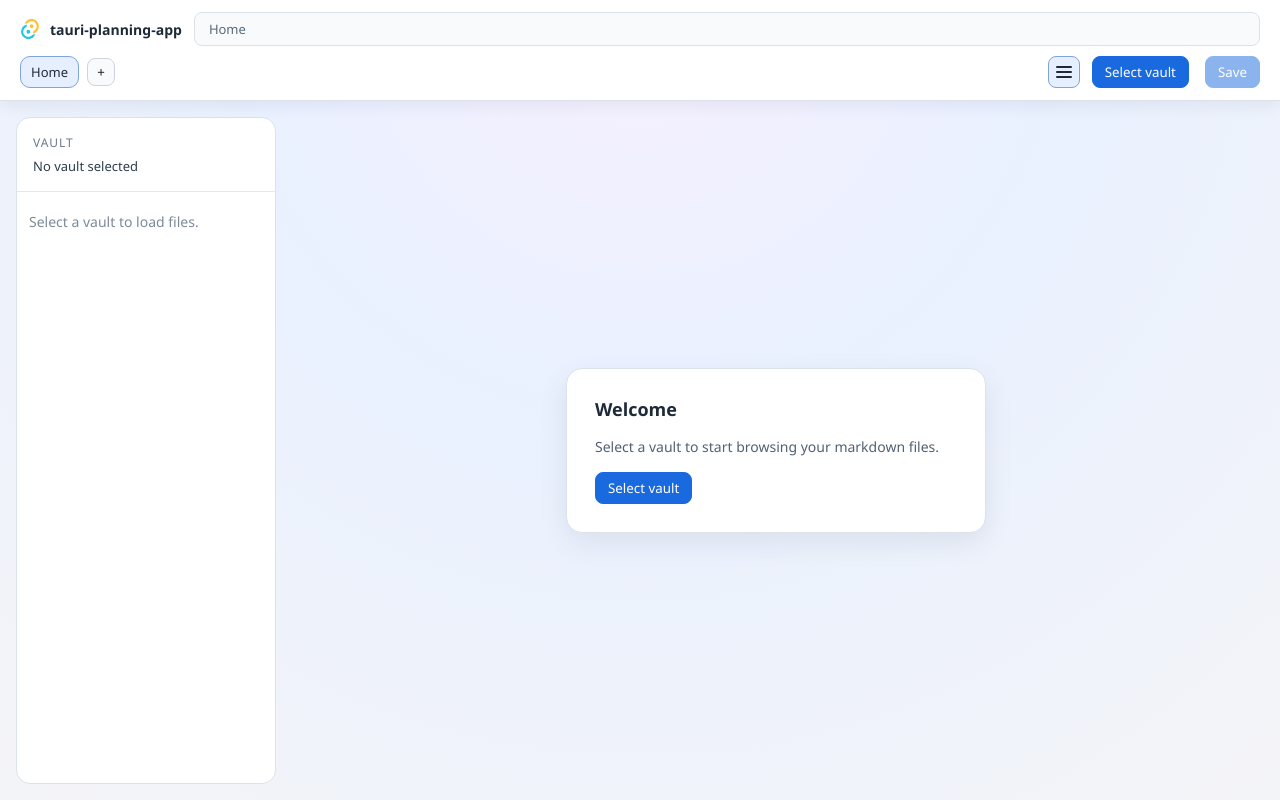
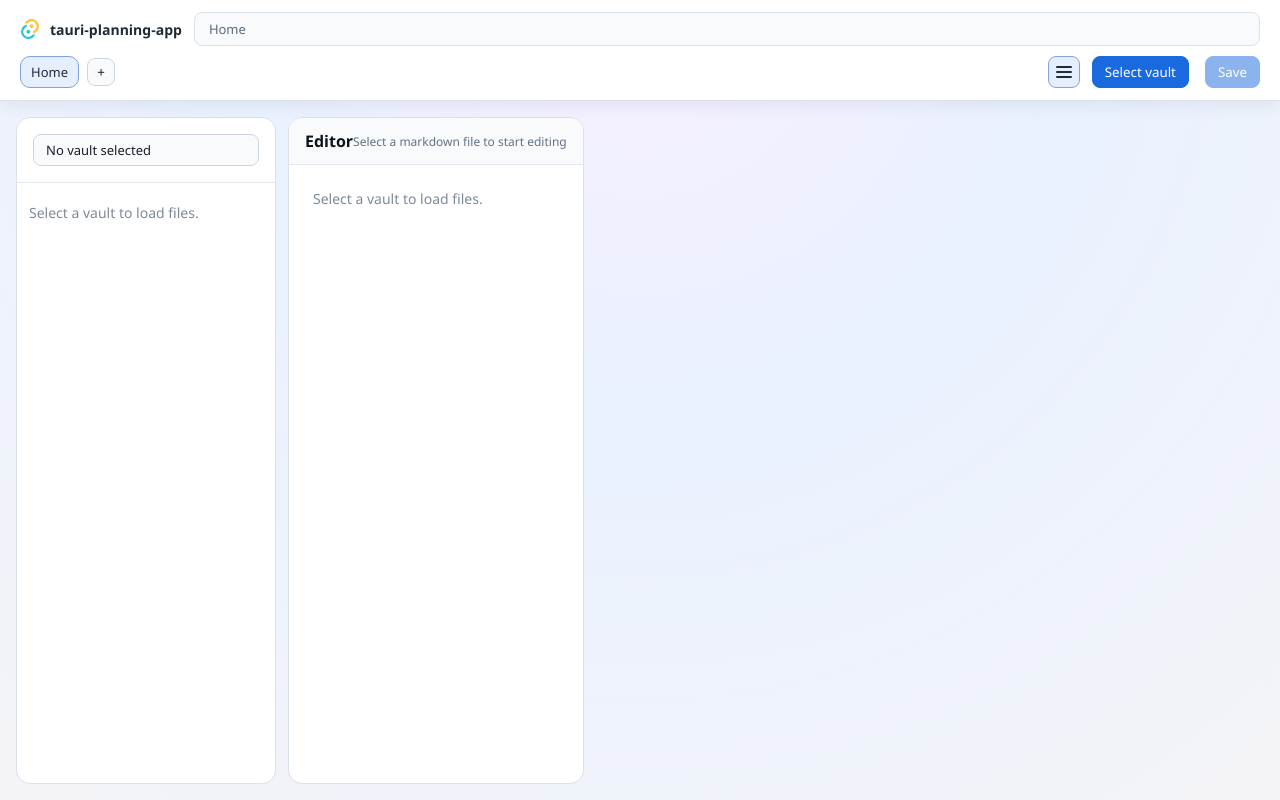
Before and after one commit to pnn12138/tauri-planning-app, a React (Vite) app: page / in a window 1280 px wide. Built offline with nearby package versions, Linux system fonts and the light colour scheme.

Commit message:
移除欢迎页面并整合Vault选择功能到侧边栏顶部（双击选择）

```diff
--- a/src/App.css
+++ b/src/App.css
@@ -346,6 +346,30 @@ button.ghost.is-danger {
   color: #2c3e50;
 }
 
+.vault-name-button {
+  width: 100%;
+  border: 1px solid #ccd5df;
+  background: #f8fafc;
+  color: #17202a;
+  padding: 6px 12px;
+  border-radius: 8px;
+  cursor: pointer;
+  transition: border-color 0.2s ease, box-shadow 0.2s ease;
+  font-size: 13px;
+  text-align: left;
+}
+
+.vault-name-button:hover {
+  border-color: #7e97b1;
+  box-shadow: 0 3px 8px rgba(15, 23, 42, 0.08);
+}
+
+.vault-name-button:disabled {
+  opacity: 0.5;
+  cursor: not-allowed;
+  box-shadow: none;
+}
+
 .tree {
   flex: 1;
   padding: 8px 0;
--- a/src/App.tsx
+++ b/src/App.tsx
@@ -19,7 +19,7 @@ import ReactMarkdown from "react-markdown";
 import remarkGfm from "remark-gfm";
 import rehypeHighlight from "rehype-highlight";
 import "highlight.js/styles/github.css";
-import Home from "./Home";
+
 import "./App.css";
 
 type ApiError = { code: string; message: string; details?: unknown };
@@ -2211,8 +2211,15 @@ function App() {
         {sidebarOpen && (
           <aside className="sidebar">
             <div className="vault-meta">
-              <div className="label">Vault</div>
-              <div className="path">{vaultDisplayName}</div>
+              <button
+                type="button"
+                className="vault-name-button"
+                onDoubleClick={handleSelectVault}
+                disabled={isSaving || isRenaming || isDeleting || isCreating}
+                data-tauri-drag-region="false"
+              >
+                {vaultDisplayName}
+              </button>
             </div>
             <div
               className="tree"
@@ -2241,7 +2248,15 @@ function App() {
 
         <main className="content-pane">
           {activeTab?.type === "home" && (
-            <Home hasVault={Boolean(vaultRoot)} onSelectVault={handleSelectVault} />
+            <div className="editor-pane">
+              <div className="pane-header">
+                <div className="title">Editor</div>
+                <div className="meta">Select a markdown file to start editing</div>
+              </div>
+              <div className="pane-body">
+                <div className="placeholder">{editorPlaceholder}</div>
+              </div>
+            </div>
           )}
 
           {activeTab?.type === "markdown" && (
```
